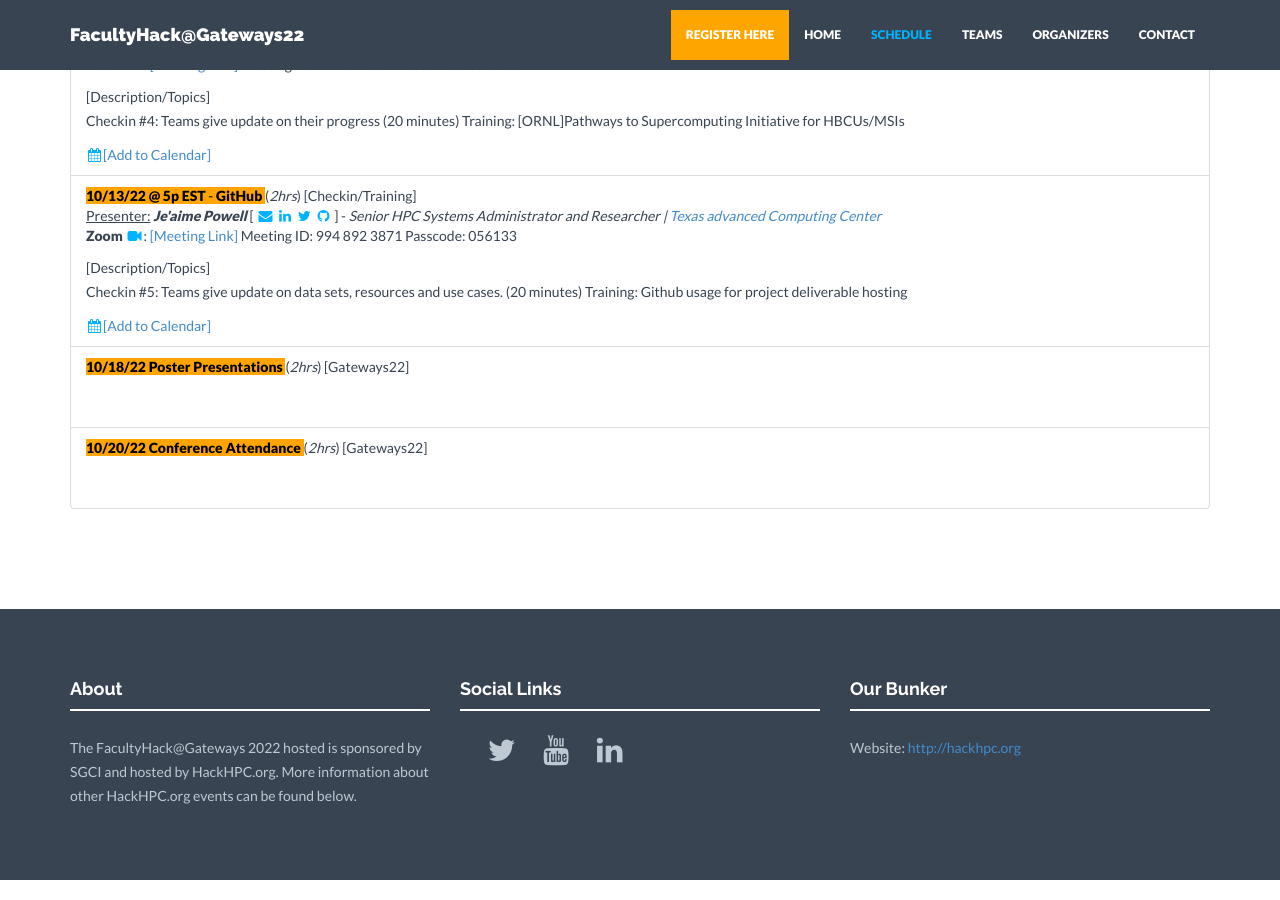
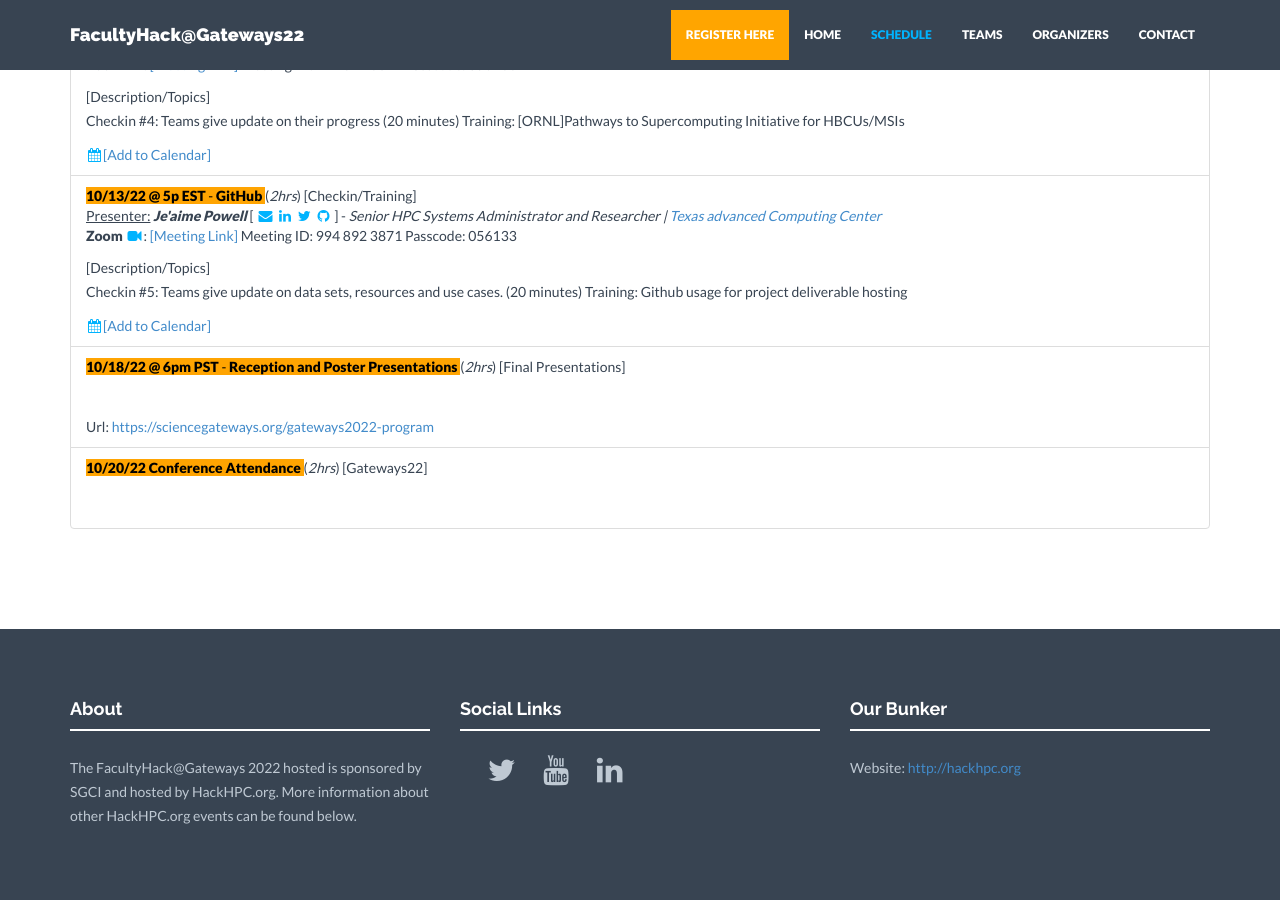
Before and after one commit to HackHPC/FacultyHack-Gateways22, a Jekyll site: the page built from schedule.html, in a window 1280 px wide and 900 px high, scrolled down 812 px. Built offline with Jekyll 4.4.1, drawn with Linux system fonts in a browser that asks for light colours; nearby versions of some CDN libraries.

Commit message:
added poster session info

```diff
--- a/_data/sessions.yml
+++ b/_data/sessions.yml
@@ -92,17 +92,17 @@ sessions:
   #files:
   #url:
 
-- name: "Poster Presentations"
-  type: "Gateways22"
+- name: "Reception and Poster Presentations"
+  type: "Final Presentations"
   #presenter: "TBD"
   date: 10/18/22
-  #time: TBD
+  time: 6pm PST
   duration: 2hrs
   #description: TBD
   #zoomlink: TBD
   #icsfile:
   #files:
-  #url:
+  url: "https://sciencegateways.org/gateways2022-program"
 
 - name: "Conference Attendance"
   type: "Gateways22"
```
Also changed, not shown: 2 other files.
